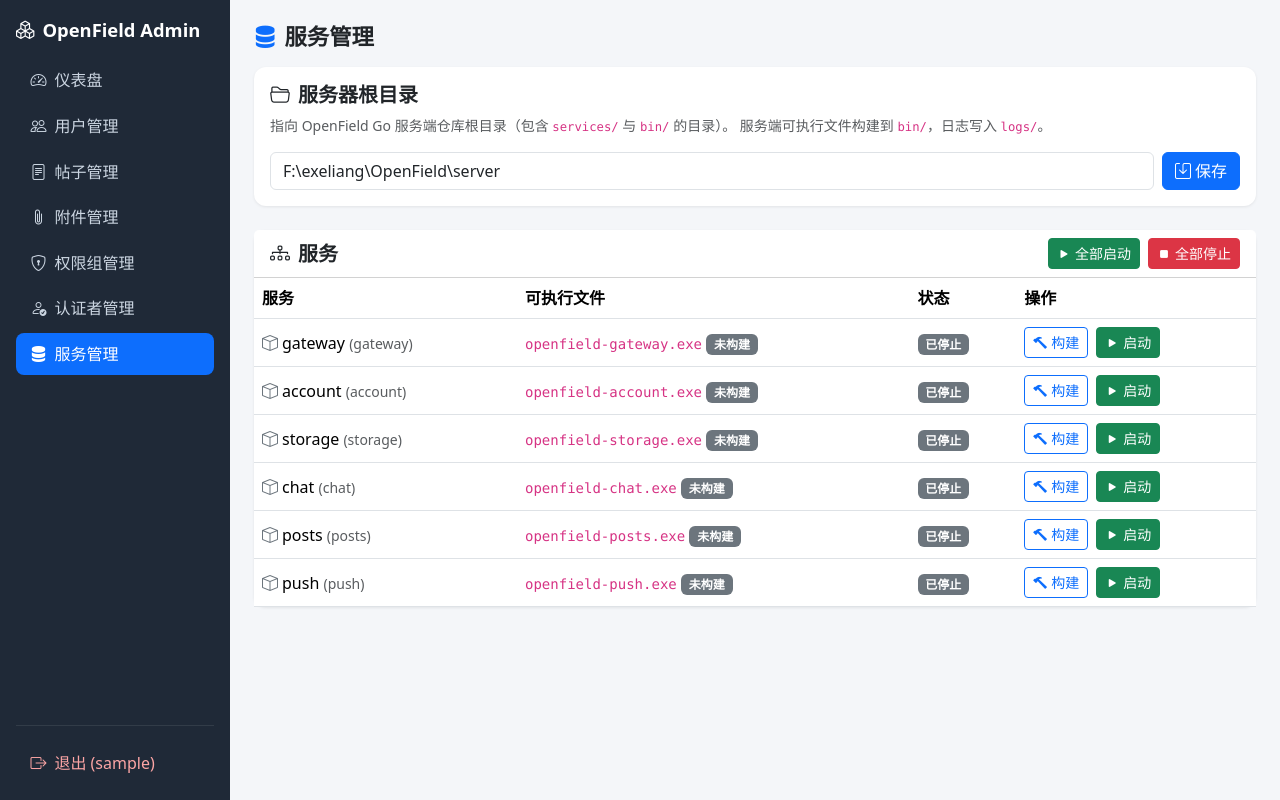
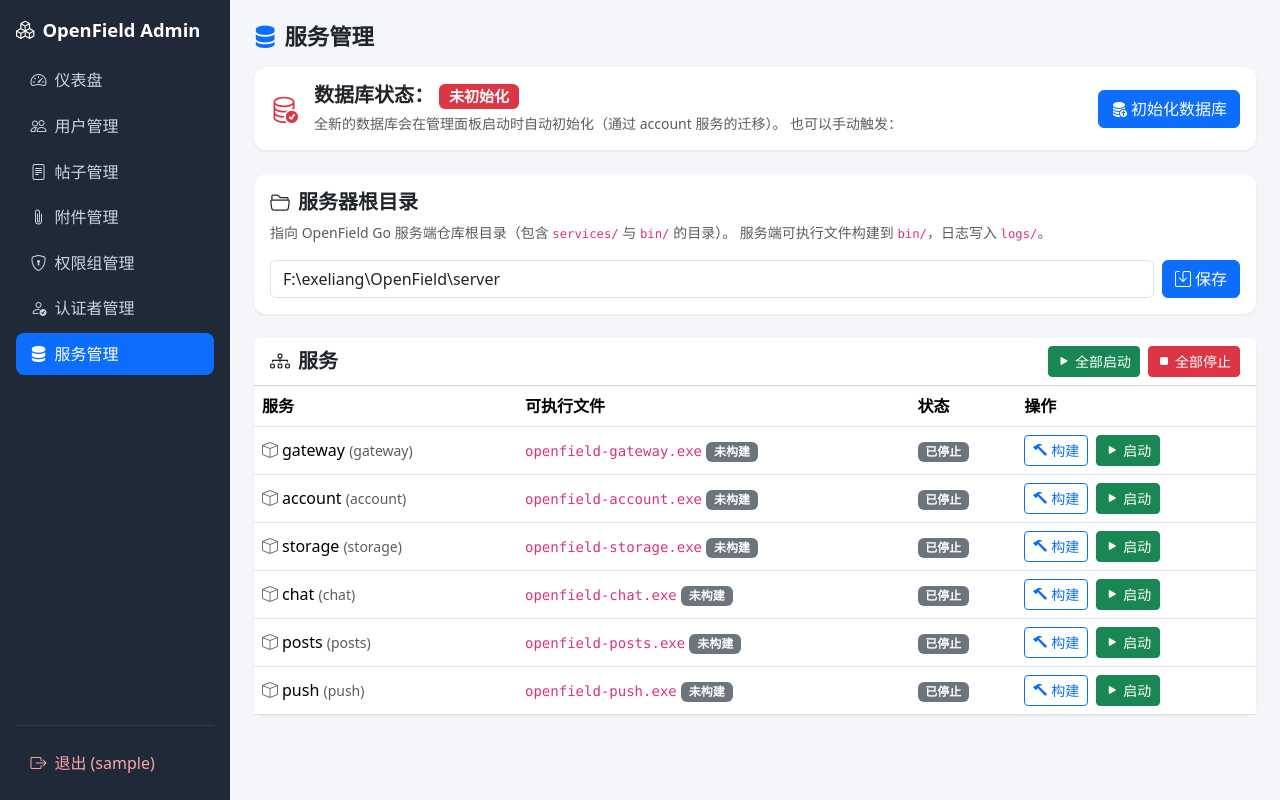
Before and after one commit to MidSanCode/OpenField-dashboard, a Flask app: page /server in a window 1280 px wide. Run offline with Flask 3, Linux system fonts and the light colour scheme; the visitor is signed in with stand-in values (Sample User, id 1); data that the repository does not hold is empty; some libraries are stand-ins or nearby versions.

Commit message:
:sparkles: feat: auto-initialize brand-new database from admin panel

```diff
--- a/app.py
+++ b/app.py
@@ -23,6 +23,30 @@ app.config["SESSION_COOKIE_NAME"] = config.SESSION_COOKIE_NAME
 app.config["SESSION_COOKIE_HTTPONLY"] = config.SESSION_COOKIE_HTTPONLY
 
 db.init_admin_table()
+
+
+# ---------- initialization ----------
+
+def initialize_database():
+    """Ensure the OpenField schema exists.
+
+    On a brand-new database (no OpenField tables yet) this automatically runs
+    the Go server's migrations via the account service in migrate-only mode.
+    """
+    if db.is_initialized():
+        return True, "数据库已初始化"
+    cfg = server_manager.load_config()
+    ok, msg = server_manager.run_migrations(cfg)
+    if ok:
+        # Now that the schema exists, create the admin tables that depend on it.
+        db.init_admin_table()
+        app.logger.info("database auto-initialized: %s", msg)
+    else:
+        app.logger.error("database auto-initialization failed: %s", msg)
+    return ok, msg
+
+
+initialize_database()
 
 
 # ---------- auth ----------
@@ -107,7 +131,16 @@ def server_page():
         config=cfg,
         services=services,
         server_root=cfg.get("server_root", ""),
+        db_initialized=db.is_initialized(),
     )
+
+
+@app.route("/server/init-db", methods=["POST"])
+@login_required
+def server_init_db():
+    ok, msg = initialize_database()
+    flash(msg, "success" if ok else "error")
+    return redirect(url_for("server_page"))
 
 
 @app.route("/server/config", methods=["POST"])
--- a/db.py
+++ b/db.py
@@ -58,10 +58,20 @@ def init_admin_table():
         ALTER TABLE admin_accounts ADD COLUMN IF NOT EXISTS can_verify BOOLEAN NOT NULL DEFAULT TRUE
         """
     )
-    # Ensure user verification columns exist (self-healing on admin startup).
+    # User-verification columns only make sense once the OpenField schema (and
+    # the users table) exists; on a brand-new database this runs after the Go
+    # server migrations have initialized the schema.
+    if not is_initialized():
+        return
     execute(
         "ALTER TABLE users ADD COLUMN IF NOT EXISTS verified_note TEXT NOT NULL DEFAULT ''"
     )
     execute(
         "ALTER TABLE users ADD COLUMN IF NOT EXISTS verified_by VARCHAR(255) NOT NULL DEFAULT ''"
     )
+
+
+def is_initialized():
+    """True when the OpenField schema exists (the users table is present)."""
+    row = fetch_one("SELECT to_regclass('public.users') AS t")
+    return bool(row and row["t"])
--- a/server_manager.py
+++ b/server_manager.py
@@ -153,6 +153,34 @@ def stop_service(cfg, name):
     return True, f"{name} 已停止"
 
 
+def run_migrations(cfg):
+    """Initialize the database schema by running the Go server's migrations.
+
+    Invokes the account service in migrate-only mode using the configured
+    server root. Returns (ok, message).
+    """
+    root = cfg.get("server_root", "")
+    if not root:
+        return False, "未设置服务器根目录"
+    exe_path = service_exe_path(root, "account")
+    if not os.path.isfile(exe_path):
+        return False, f"未找到 account 服务可执行文件: {exe_path}，请先在服务管理页构建"
+    try:
+        result = subprocess.run(
+            [exe_path, "-migrate"],
+            cwd=root,
+            capture_output=True,
+            timeout=600,
+        )
+    except FileNotFoundError:
+        return False, "未找到可执行文件"
+    except subprocess.TimeoutExpired:
+        return False, "数据库初始化超时（10 分钟）"
+    if result.returncode != 0:
+        return False, f"数据库初始化失败:\n{result.stderr.decode('utf-8', 'replace')}"
+    return True, "数据库初始化完成"
+
+
 def build_service(cfg, name):
     root = cfg.get("server_root", "")
     if not root:
--- a/templates/server.html
+++ b/templates/server.html
@@ -2,6 +2,31 @@
 {% block title %}服务管理{% endblock %}
 {% block content %}
 <h2 class="page-title"><i class="bi bi-server me-2 text-primary"></i>服务管理</h2>
+
+<div class="card mb-4">
+  <div class="card-body d-flex align-items-center gap-3">
+    <i class="bi bi-database-check fs-3 {{ 'text-success' if db_initialized else 'text-danger' }}"></i>
+    <div class="flex-grow-1">
+      <h5 class="fw-bold mb-1">
+        数据库状态：
+        {% if db_initialized %}
+          <span class="badge text-bg-success">已初始化</span>
+        {% else %}
+          <span class="badge text-bg-danger">未初始化</span>
+        {% endif %}
+      </h5>
+      <p class="text-muted small mb-0">
+        全新的数据库会在管理面板启动时自动初始化（通过 account 服务的迁移）。
+        也可以手动触发：
+      </p>
+    </div>
+    <form method="post" action="{{ url_for('server_init_db') }}">
+      <button class="btn {{ 'btn-outline-secondary' if db_initialized else 'btn-primary' }}" type="submit">
+        <i class="bi bi-database-fill-up me-1"></i>初始化数据库
+      </button>
+    </form>
+  </div>
+</div>
 
 <div class="card mb-4">
   <div class="card-body">
```
